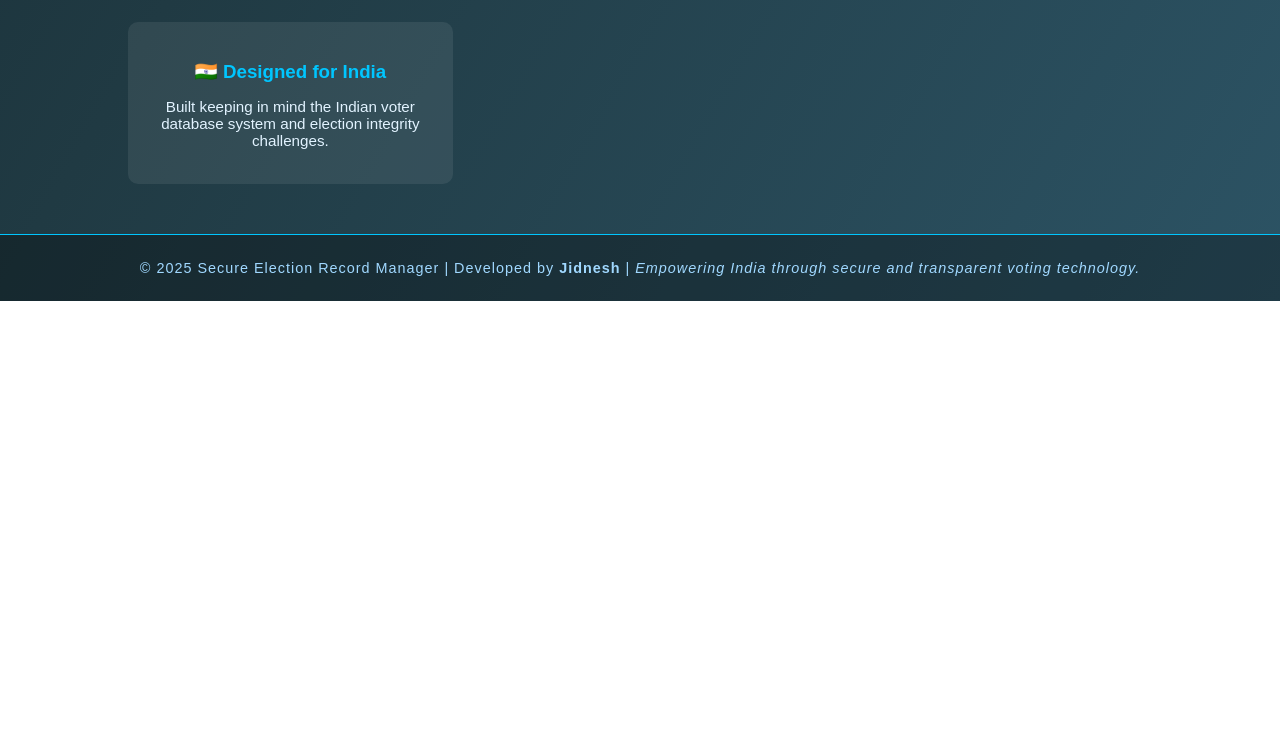
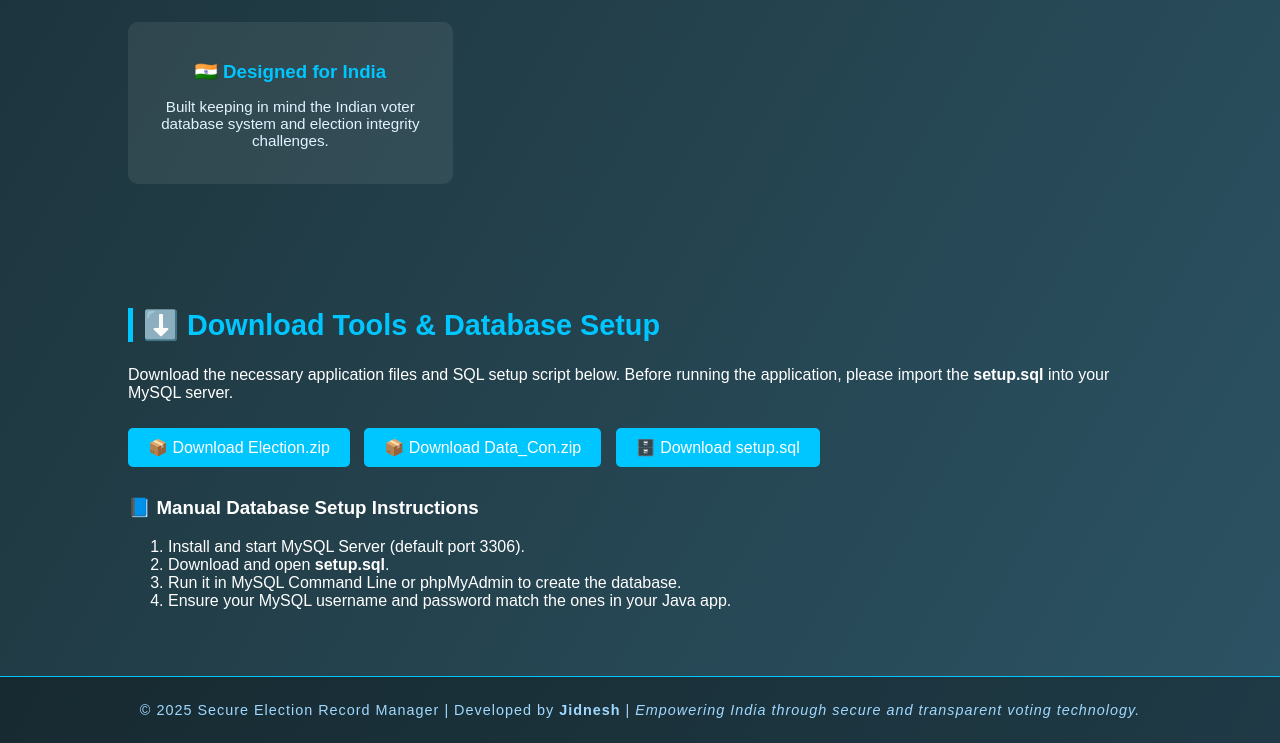
Before and after one commit to Jidnesh-code/Election_Client, a plain HTML site: page index.html in a window 1280 px wide. Shown: the part 1934-2677 px from the top of the page. Before the commit the page ends 2235 px from the top, so only its background shows below. Drawn offline with Linux system fonts and the light colour scheme.

Commit message:
Update index.html

```diff
--- a/index.html
+++ b/index.html
@@ -110,7 +110,7 @@
 
     .btn {
       display: inline-block;
-      margin-top: 15px;
+      margin: 10px 10px 0 0;
       background: #00c6ff;
       color: #fff;
       padding: 10px 20px;
@@ -234,6 +234,26 @@
     </div>
   </section>
 
+  <!-- 🧩 New Section: Downloads & SQL Setup -->
+  <section id="downloads" class="hidden">
+    <h2>⬇️ Download Tools & Database Setup</h2>
+    <p>
+      Download the necessary application files and SQL setup script below.
+      Before running the application, please import the <strong>setup.sql</strong> into your MySQL server.
+    </p>
+    <a href="downloads/Election.zip" class="btn" download>📦 Download Election.zip</a>
+    <a href="downloads/Data_Con.zip" class="btn" download>📦 Download Data_Con.zip</a>
+    <a href="downloads/setup.sql" class="btn" download>🗄️ Download setup.sql</a>
+
+    <h3 style="margin-top:30px;">📘 Manual Database Setup Instructions</h3>
+    <ol>
+      <li>Install and start MySQL Server (default port 3306).</li>
+      <li>Download and open <strong>setup.sql</strong>.</li>
+      <li>Run it in MySQL Command Line or phpMyAdmin to create the database.</li>
+      <li>Ensure your MySQL username and password match the ones in your Java app.</li>
+    </ol>
+  </section>
+
   <footer>
     © 2025 Secure Election Record Manager | Developed by <strong>Jidnesh</strong> |
     <em>Empowering India through secure and transparent voting technology.</em>
```
